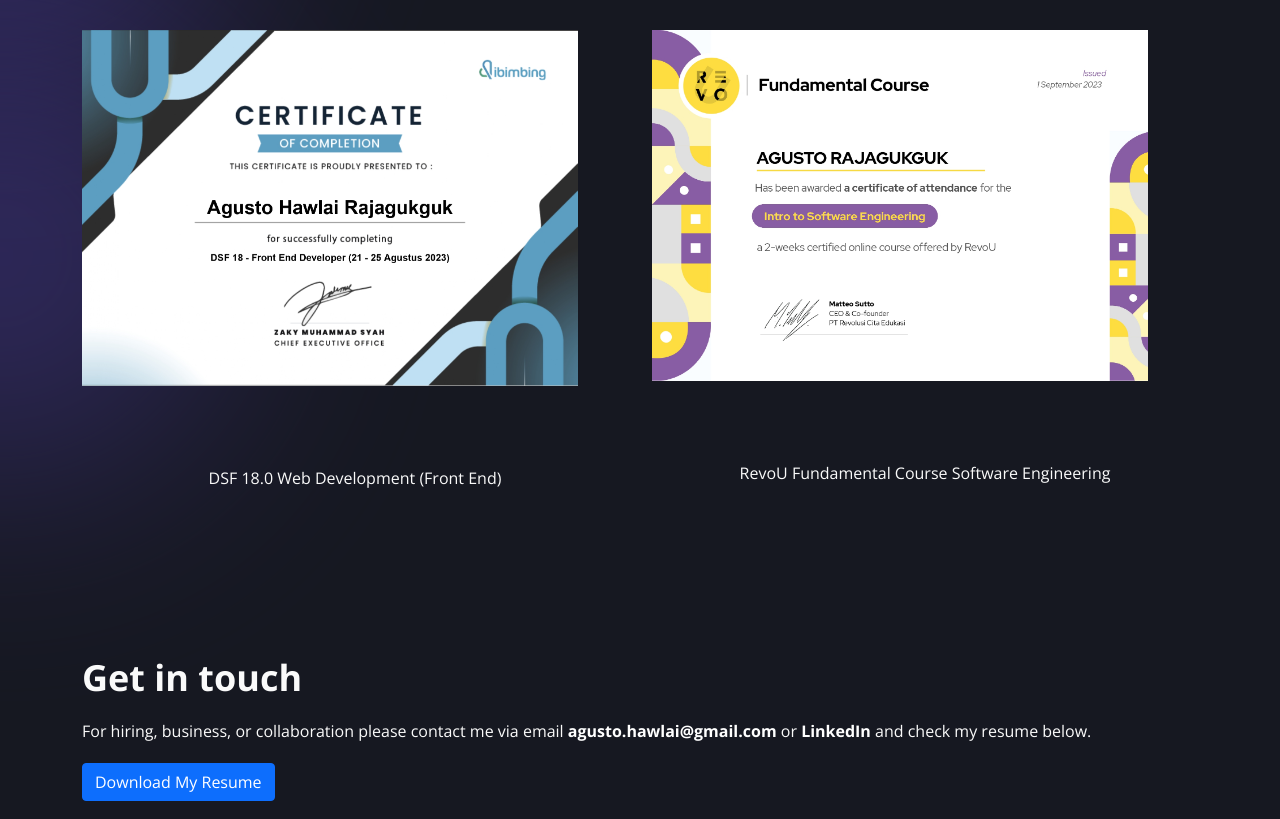
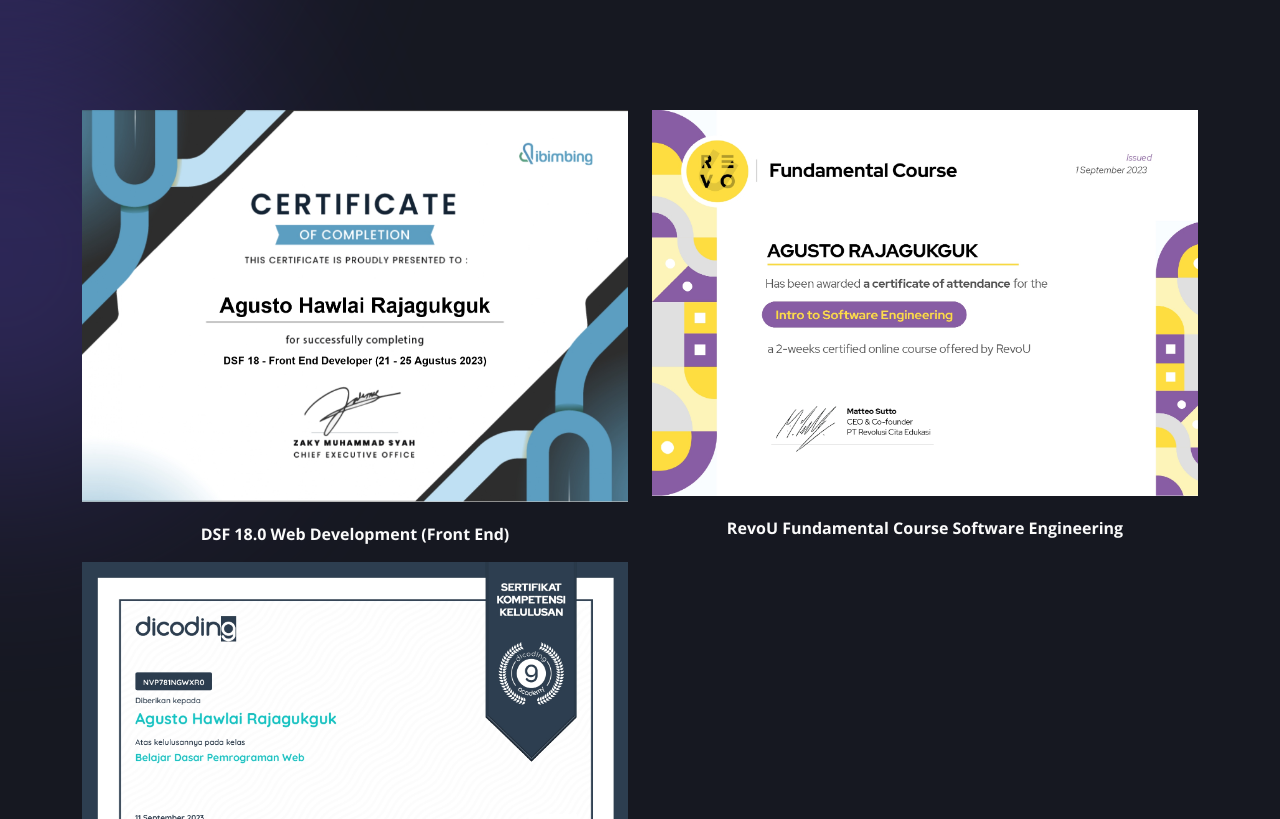
Before and after one commit to agustohr/myportofolio, a plain HTML site: page index.html in a window 1280 px wide. Shown: the part 2910-3729 px from the top of the page. Drawn offline with nearby package versions, Linux system fonts and the light colour scheme.

Commit message:
update-certificate

```diff
--- a/index.html
+++ b/index.html
@@ -149,13 +149,13 @@
       <div class="skills" id="certificate">
         <h2 class="tools-skills">Licenses and Certificates</h2>
         <div class="blur2"></div>
-        <div class="programming text-center">
+        <div class="project">
           <div class="row">
             <div class="col-md-6 text-center">
               <img
                 class="boxfilms img-fluid"
                 src="./assets/web/Certificate_DSF.jpg"
-                alt="boxfilms"
+                alt="dsf"
               />
               <p class="web-caption">DSF 18.0 Web Development (Front End)</p>
             </div>
@@ -163,9 +163,17 @@
               <img
                 class="boxfilms img-fluid"
                 src="./assets/web/Certificate_RevoU.jpg"
-                alt="boxfilms"
+                alt="revou"
               />
               <p class="web-caption">RevoU Fundamental Course Software Engineering</p>
+            </div>
+            <div class="col-md-6 text-center">
+              <img
+                class="boxfilms img-fluid"
+                src="./assets/web/Certificate_web_dasar_dicoding.jpg"
+                alt="dicoding"
+              />
+              <p class="web-caption">Belajar Dasar Pemrograman Web</p>
             </div>
           </div>
         </div>
@@ -180,7 +188,7 @@
           and check my resume below.
         </p>
         <a
-          href="https://drive.google.com/file/d/1BahY5BfkFfujRS9i3uc5RS1A8J-rAy7G/view?usp=drive_link"
+          href="https://drive.google.com/file/d/1vC9TtHyHtxq47mxOL1438fwsxLuPDGbv/view?usp=drive_link"
           class="btn btn-primary btn-resume"
           target="_blank"
           >Download My Resume</a
```
Also changed, not shown: assets/web/Certificate_web_dasar_dicoding.jpg (added).
